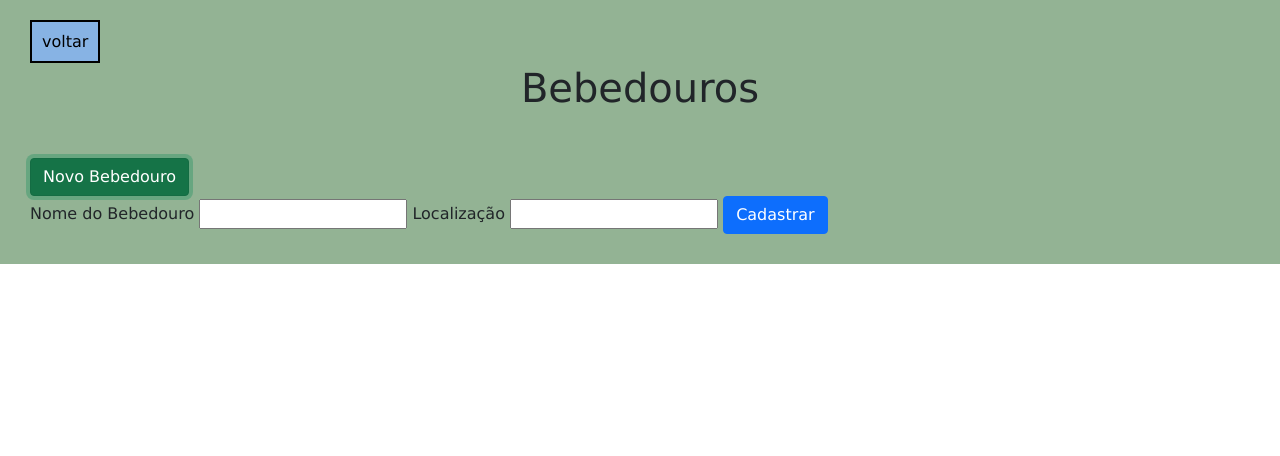
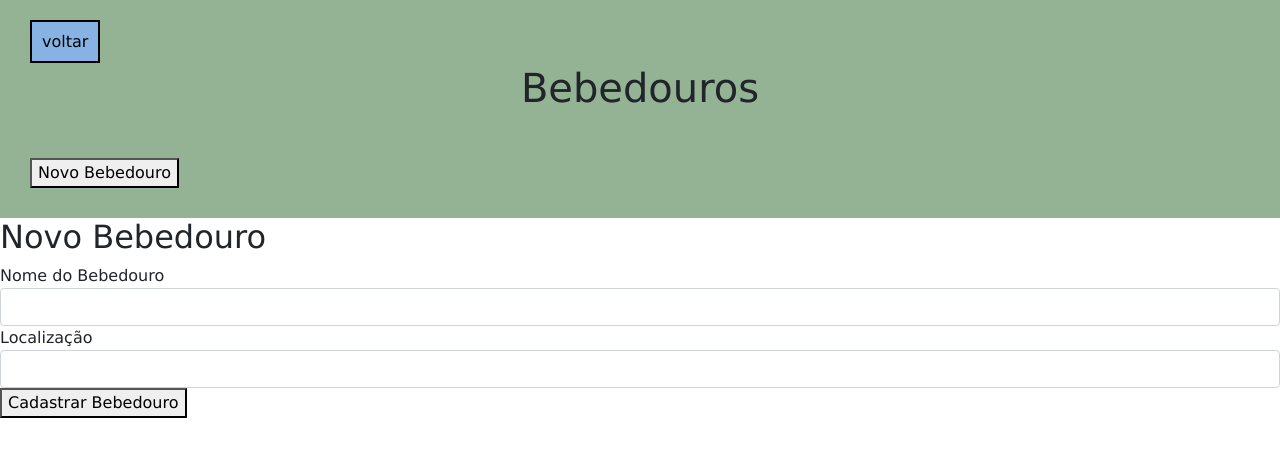
Before and after one commit to Camila-dev-sa/uninter-extensionista-proj2, a website: page views/bebedouros.html in a window 1280 px wide. Both pictures are taken after a click on the button "Novo Bebedouro". Drawn offline with nearby package versions, Linux system fonts and the light colour scheme; no server answers; files whose address does not match are found by name.

Commit message:
entrega do projeto

```diff
--- a/views/bebedouros.html
+++ b/views/bebedouros.html
@@ -12,32 +12,34 @@
 
 <body>
     <div class="container">
-        <a href="/painel">voltar</a>
+        <a class="botoes" href="/painel">voltar</a>
         <h1>Bebedouros</h1>
         <table class="table" id="table-bebedouros" ></table>
-        <button id="novoBebedouro" class="btn btn-success"> Novo Bebedouro </button>
-
-        <br>
-        <form id="editarBebedouro" action="/atualizar-bebedouro" method="post">
+        <button id="novoBebedouro" class="botoes"> Novo Bebedouro </button>
+    </div>
+    <div class="forms">
+        <form class="formulario" id="editarBebedouro" action="/atualizar-bebedouro" method="post">
+            <h2>Editar Bebedouro</h2>
             <input type="hidden" name="idBebedouro" id="idBebedouro">
             <label for="">nome</label>
             <input type="text" name="nomeBebedouro" id="nomeBebedouro" class="form-control">
             <label for="">local</label>
             <input type="text" name="localizacaoBebedouro" id="localizacaoBebedouro" class="form-control">
-            <button type="submit" class="btn btn-primary">Editar</button>
+            <button type="submit" class="botoes">Salvar Edição</button>
         </form>
 
-
-        <form id="novoBebedouroForm" method="post" action="/cadastrar-bebedouro">
+        <form class="formulario" id="novoBebedouroForm" method="post" action="/cadastrar-bebedouro">
+            <h2>Novo Bebedouro</h2>
             <label>Nome do Bebedouro</label>
-            <input type="text" id="novoNomeBebedouro" name="nomeBebedouro">
+            <input type="text"  class="form-control" id="novoNomeBebedouro" name="nomeBebedouro">
             <label>Localização</label>
-            <input type="text" id="novoLocalizacaoBebedouro" name="localizacaoBebedouro">
-            <button type="submit" class="btn btn-primary">Cadastrar</button>
+            <input type="text"  class="form-control" id="novoLocalizacaoBebedouro" name="localizacaoBebedouro">
+            <button type="submit" class="botoes">Cadastrar Bebedouro</button>
         </form>
     </div>
 
     <script src="https://cdn.jsdelivr.net/npm/bootstrap@5.0.2/dist/js/bootstrap.bundle.min.js"></script>
+    <script src="./javascript/funcoesGerais.js"></script>
     <script src="./javascript/bebedouros.js"></script>
 </body>
 
```
